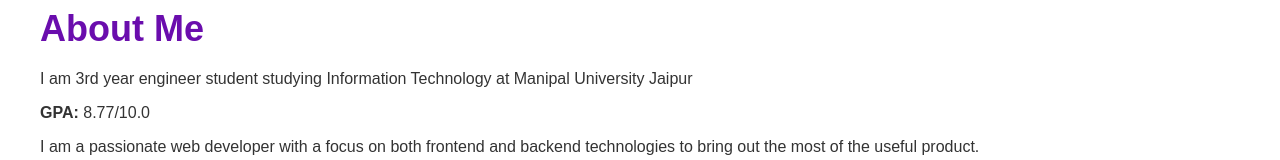
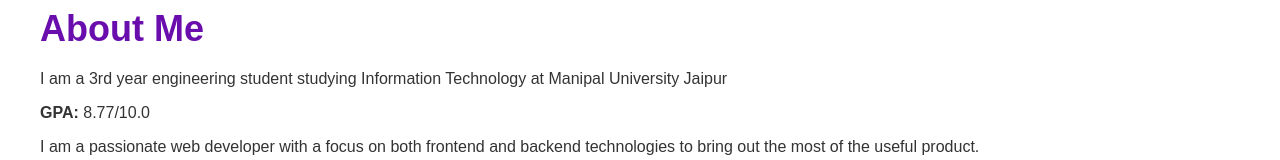
Before and after one commit to hrishirajs/Portfolio-, a plain HTML site: page index.html in a window 1280 px wide. Shown: the part 541-701 px from the top of the page. Drawn offline with Linux system fonts and the light colour scheme.

Commit message:
Update index.html

```diff
--- a/index.html
+++ b/index.html
@@ -31,7 +31,7 @@
 
     <section id="about">
         <h2>About Me</h2>
-		<p>I am 3rd year engineer student studying Information Technology at Manipal University Jaipur</p>
+		<p>I am a 3rd year engineering student studying Information Technology at Manipal University Jaipur</p>
 
 
         <p><strong>GPA:</strong> 8.77/10.0</p>
```
